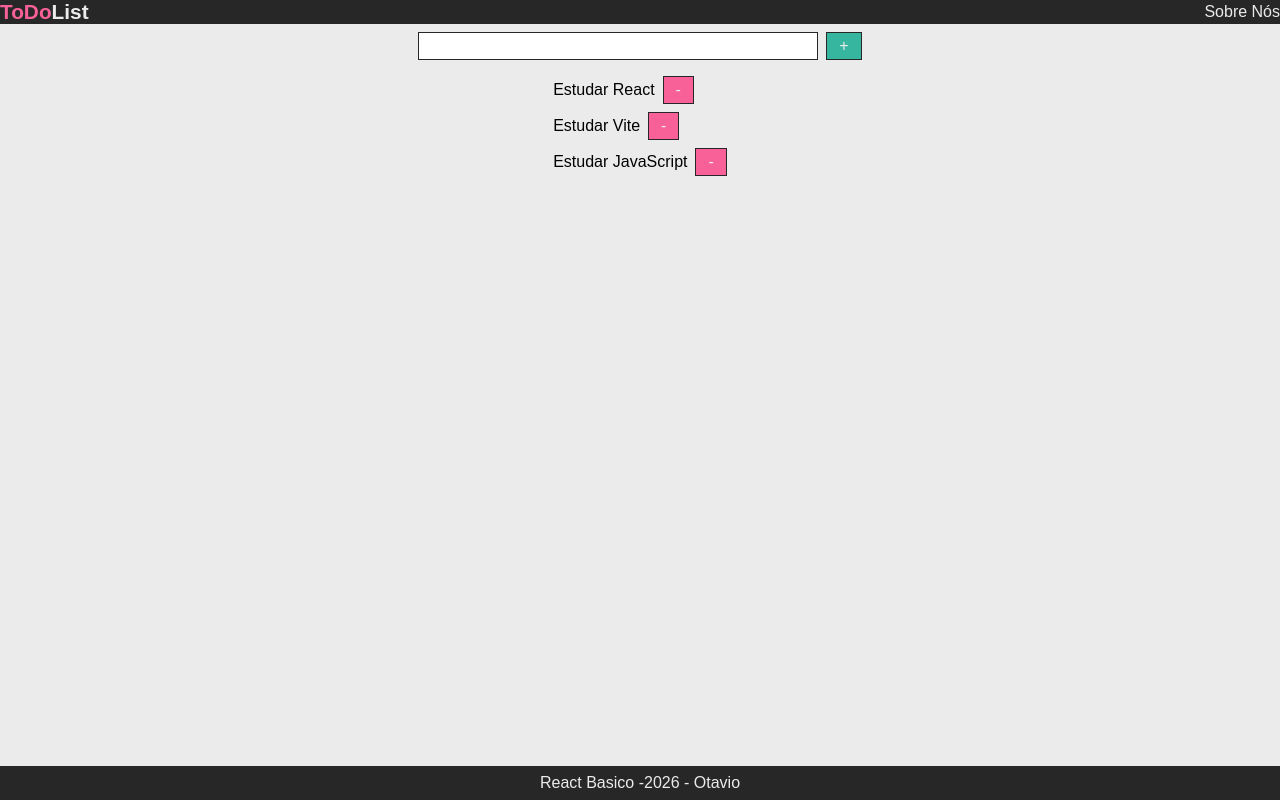
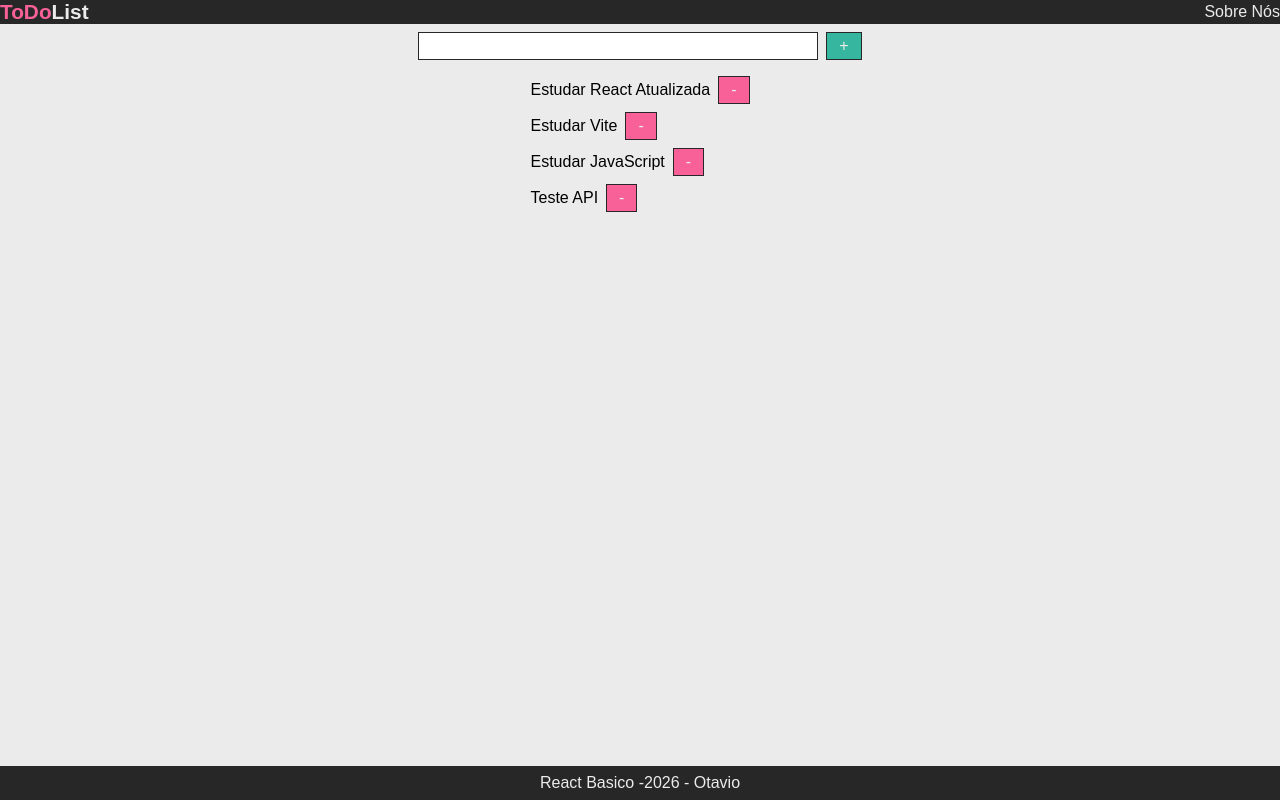
Before and after one commit to Otaviocuriel/aprendendo-react, a React (Vite) app in the folder vite-project/: page / in a window 1280 px wide. Built offline with nearby package versions, Linux system fonts and the light colour scheme; data requests are answered from the project's data file.

Commit message:
interaçao com o backend

```diff
--- a/vite-project/db.json
+++ b/vite-project/db.json
@@ -1,8 +1,21 @@
 {
   "tarefas": [
-        { "id": 1, "nome": "Estudar React" },
-        { "id": 2, "nome": "Estudar Vite" },
-        { "id": 3, "nome": "Estudar JavaScript" }
-
-    ]
+    {
+      "nome": "Estudar React Atualizada",
+      "id": "1"
+    },
+    {
+      "id": "2",
+      "nome": "Estudar Vite"
+    },
+    {
+      "id": "3",
+      "nome": "Estudar JavaScript"
+    },
+    {
+      "id": "fcde",
+      "nome": "Teste API"
+    }
+  ],
+  "$schema": "./node_modules/json-server/schema.json"
 }
--- a/vite-project/src/components/Botao/Botao.jsx
+++ b/vite-project/src/components/Botao/Botao.jsx
@@ -2,9 +2,9 @@ import {TIPO_BOTAO} from './constants';
 import style from './Botao.module.css';
 
 const Botao = (props) => {
-    const {texto, tipo= TIPO_BOTAO.PRIMARIO, ...outrasprops } = props;
+    const {texto, tipo= TIPO_BOTAO.PRIMARIO, type = "button", ...outrasprops } = props;
     return(
-        <button className = {style.Botao} type="button" tipo={tipo} {...outrasprops}>
+        <button className = {style.Botao} type={type} tipo={tipo} {...outrasprops}>
             {texto}
         </button>
     );
--- a/vite-project/src/components/fromCriarTarefa/fromCriarTarefa.jsx
+++ b/vite-project/src/components/fromCriarTarefa/fromCriarTarefa.jsx
@@ -15,15 +15,14 @@ const [nomeTarefa, setNomeTarefa] = useState('');
         setNomeTarefa(event.currentTarget.value);
     };
 
-    const submeterFormulario = (event) => {
+    const submeterFormulario = async (event) => {
         event.preventDefault();
 
         if(!nomeTarefa){
             return;
         }
 
-
-        adicionarTarefa(nomeTarefa);
+        await adicionarTarefa(nomeTarefa);
 
 
         setNomeTarefa('');
--- a/vite-project/src/contexts/appContext.jsx
+++ b/vite-project/src/contexts/appContext.jsx
@@ -1,4 +1,5 @@
-import { createContext, useState} from "react";
+import {api} from "../services";
+import { createContext, useState, useEffect} from "react";
 
 
 export const AppContext = createContext({});
@@ -8,28 +9,33 @@ export const AppContextProvider = (props) =>{
 
     const [criador] = useState('Otavio');
 
-    const [tarefas, setTarefas] = useState([
-        { id: 1, nome: "Estudar React" },
-        { id: 2, nome: "Estudar Vite" },
-        { id: 3, nome: "Estudar JavaScript" },
+    const [tarefas, setTarefas] = useState([]);
 
-    ]);
+    const carregarTarefas = async () => {
+        const {data =[] }= await api.get('/tarefas');
 
-    const adicionarTarefa = (nomeTarefa) => {
+        setTarefas([
+            ...data,
+        ]);
+
+    };
+
+    const adicionarTarefa = async (nomeTarefa) => {
+        const {data: tarefa} = await api.post('/tarefas', {
+            nome: nomeTarefa,
+        });
          setTarefas(estadoAtual => {
-            const novaTarefa = {
-                id: estadoAtual.length + 1,
-                nome: nomeTarefa,
-            };
+
                 return[
                     ...estadoAtual,
-                    novaTarefa,
+                    tarefa,
                 ];
         });
 
     };
 
-    const removerTarefa = (idTarefa) => {
+    const removerTarefa = async (idTarefa) => {
+        await api.delete(`tarefas/${idTarefa}`);
         setTarefas(estadoAtual => {
             const tarefasAtualizadas = estadoAtual.filter(tarefa => tarefa.id != idTarefa);
 
@@ -40,12 +46,19 @@ export const AppContextProvider = (props) =>{
 
     };
 
-    const editarTarefa = (idTarefa, nomeTarefa) => {
+    useEffect(() =>{
+        carregarTarefas();
+    },[]);
+
+    const editarTarefa = async (idTarefa, nomeTarefa) => {
+       const {data: tarefaAtualizada} = await api.put(`tarefas/${idTarefa}` , {
+            nome: nomeTarefa,
+            });
         setTarefas(estadoAtual => {
            const tarefasAtualizadas = estadoAtual.map(tarefa =>{
                 return tarefa.id === idTarefa ? {
                      ...tarefa,
-                      nome: nomeTarefa
+                      nome: tarefaAtualizada.nome,
                     } : tarefa;
             });
             return [
--- /dev/null
+++ b/vite-project/src/services/api.js
@@ -0,0 +1,5 @@
+import axios from 'axios';
+
+export const api = axios.create({
+    baseURL: 'http://localhost:3333',
+});
--- /dev/null
+++ b/vite-project/src/services/index.js
@@ -0,0 +1 @@
+export * from './api';
```
